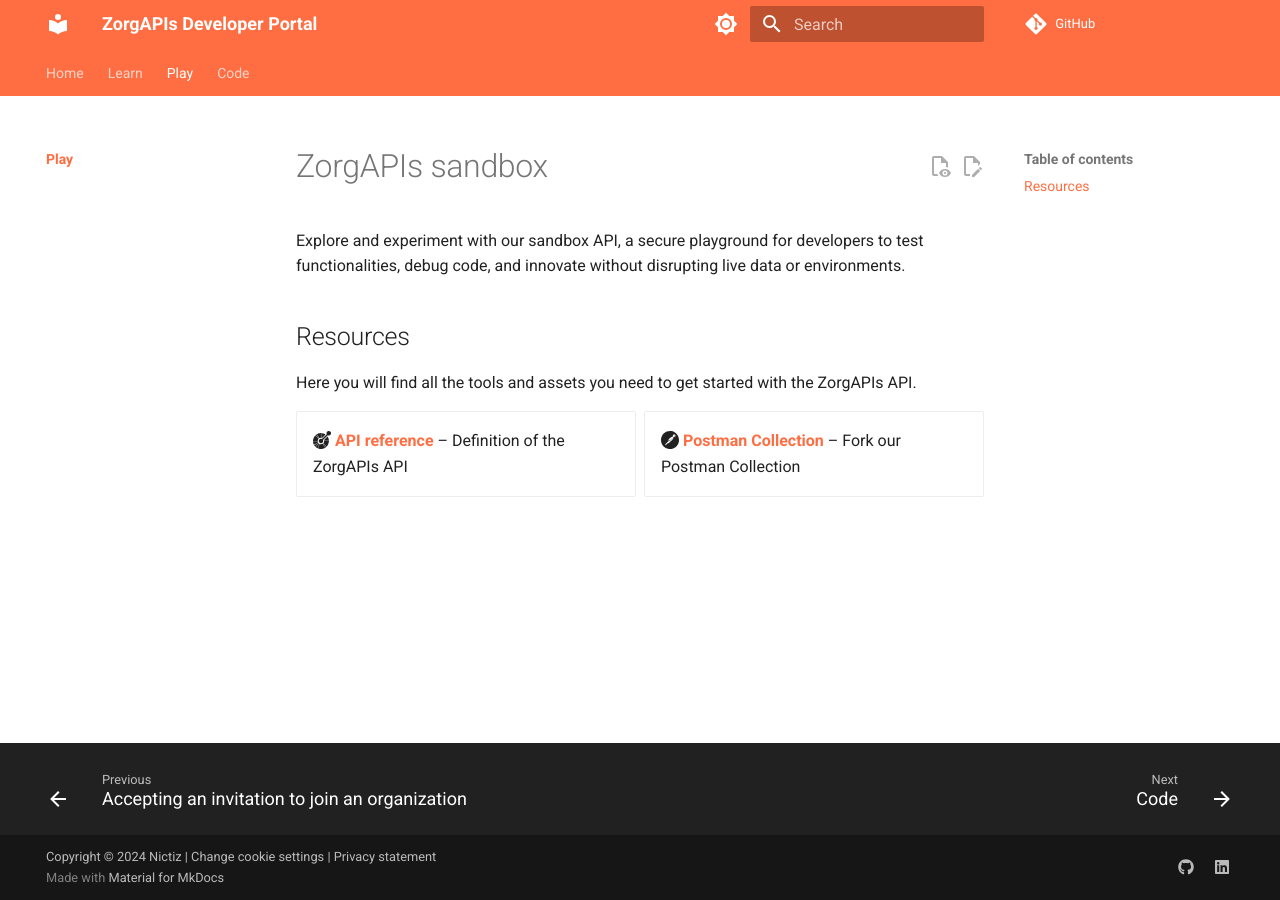
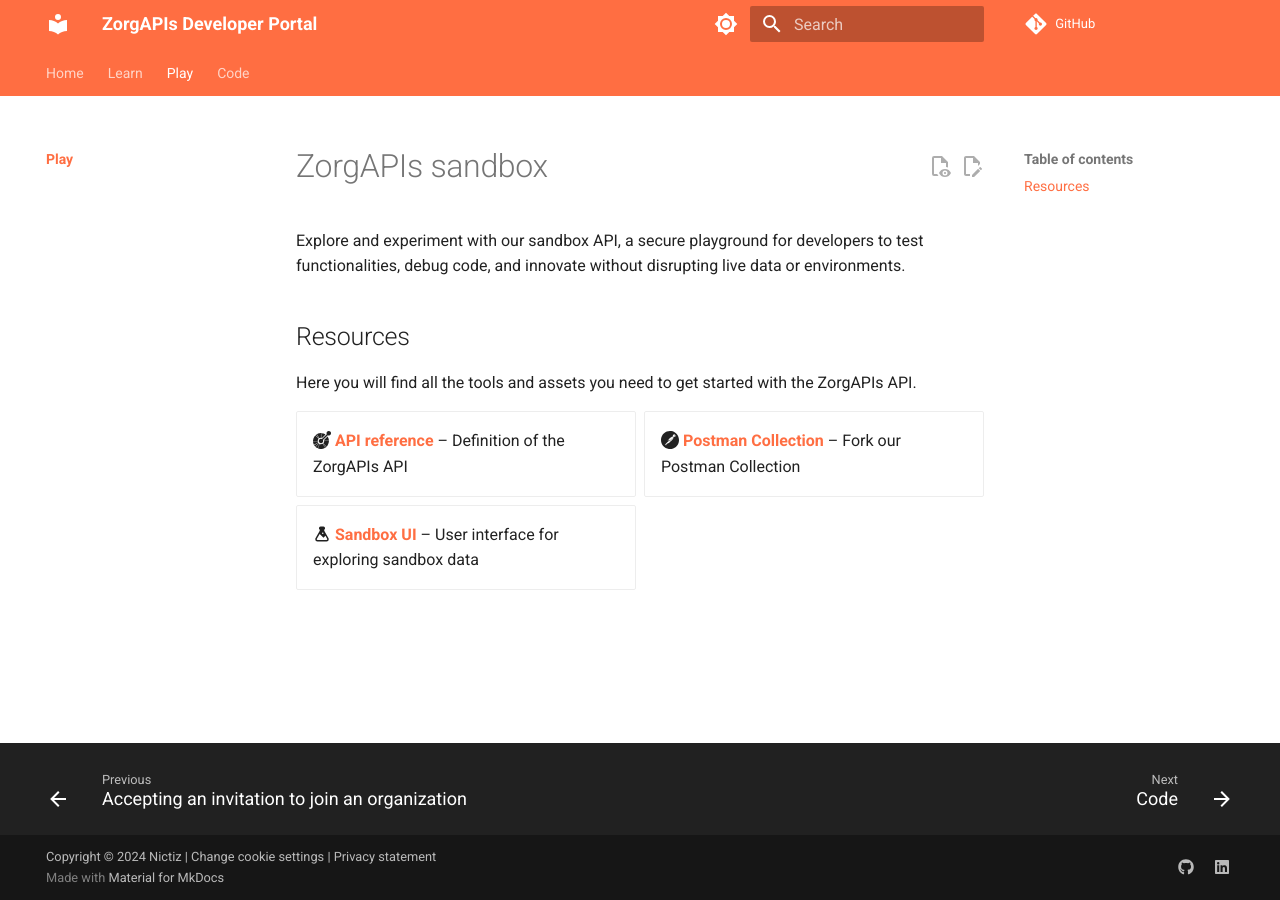
Before and after one commit to Nictiz/zorgapis-docs, an MkDocs documentation site: the page built from docs/play/index.md, in a window 1280 px wide. Built offline with MkDocs 1.6.1 and Material for MkDocs 9.7.7, drawn with Linux system fonts in a browser that asks for light colours; comment, search, counter and statistics services are not loaded.

Commit message:
Add 'Sandbox UI' to Play index.md

```diff
--- a/docs/play/index.md
+++ b/docs/play/index.md
@@ -11,5 +11,6 @@
 
 - :simple-openapiinitiative: **[API reference](https://nictiz.github.io/zorgapis-openapi-specification/){: target="_blank" }** – Definition of the ZorgAPIs API
 - :simple-postman: **[Postman Collection](https://www.postman.com/zorgapis/workspace/zorgapis/collection/32862395-c22bf5f5-a2ec-40df-86a2-7817de5c7203){: target="_blank" }** – Fork our Postman Collection
+- :material-flask: **[Sandbox UI](https://sandbox.zorgapis.nl/){: target="_blank" }** – User interface for exploring sandbox data
 
 </div>
```
